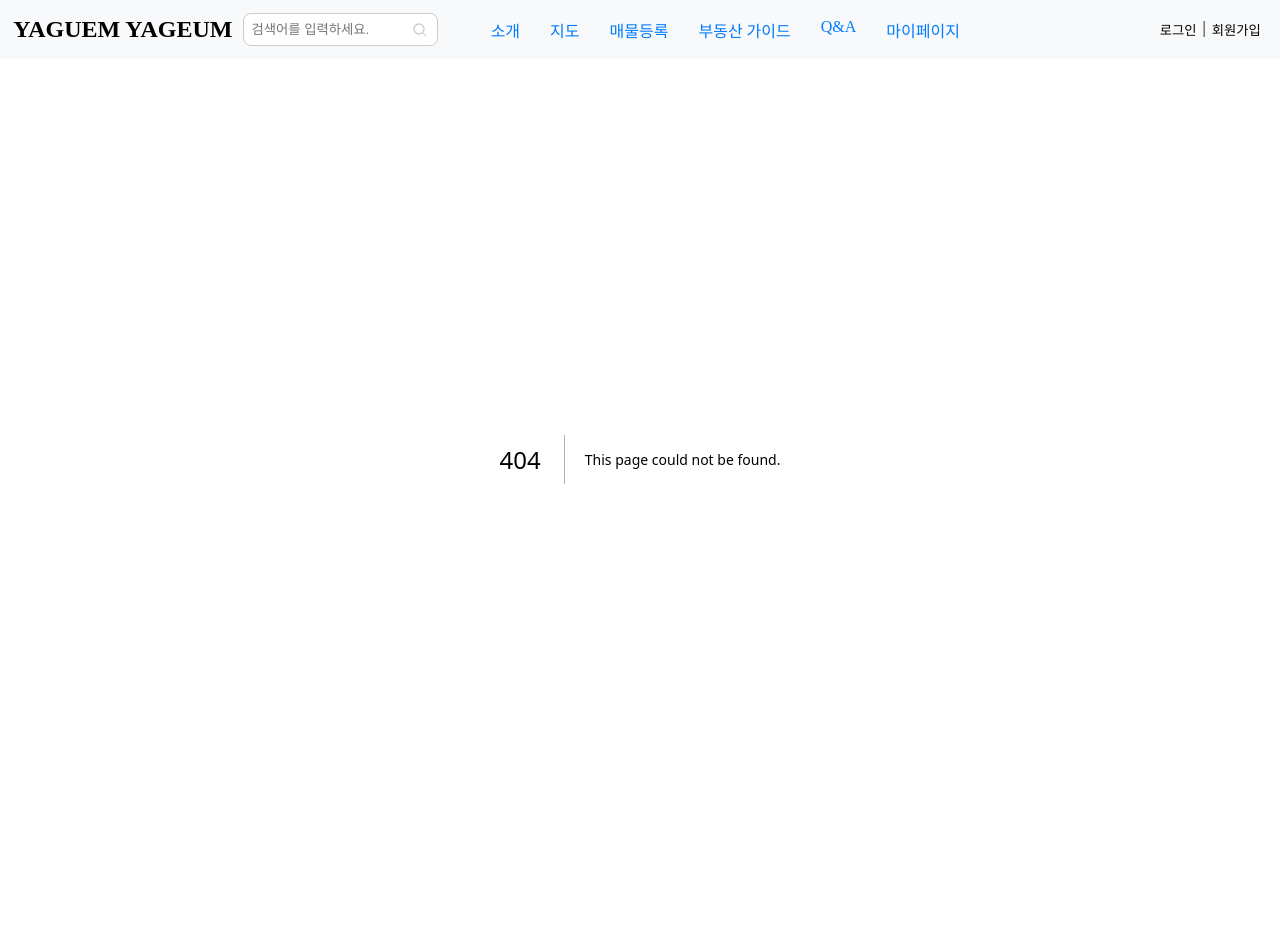
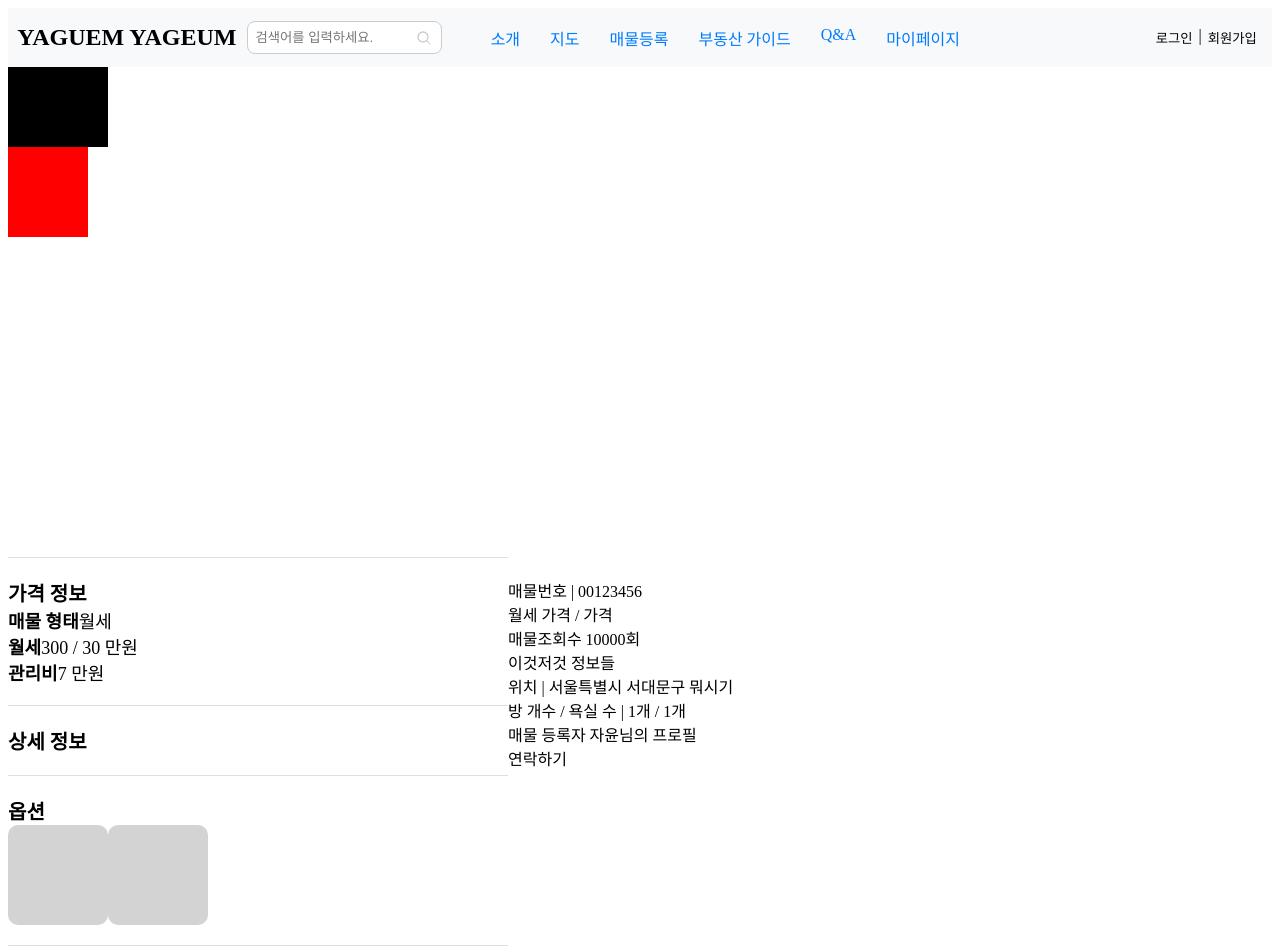
Before and after one commit to YAGEUM-YAGEUM/Yageum_Frontend, a Next.js app: page /house in a window 1280 px wide. Before the commit this address had no page. Shown: the top 952 px of the page. Before the commit the page ends 859 px from the top, so only its background shows below. Built offline with nearby package versions, Linux system fonts and the light colour scheme.

Commit message:
feat: 매물 상세정보 페이지 레이아웃 구현

```diff
--- /dev/null
+++ b/src/app/house/page.tsx
@@ -0,0 +1,157 @@
+'use client';
+
+import HLine from '@/components/register/hLine';
+import styled from 'styled-components';
+
+const Container = styled.div``;
+
+const Gallery = styled.div`
+  height: 300px;
+  display: grid;
+  grid-gap: 10px;
+
+  grid-template-areas:
+    'a b b'
+    'a b b';
+`;
+const HeadImage = styled.div`
+  background-color: black;
+  width: 100px;
+
+  height: 80px;
+`;
+const MoreImage = styled.div`
+  background-color: red;
+  width: 80px;
+
+  height: 30px;
+`;
+
+const HeadImageStyle = styled(HeadImage)`
+  grid-area: a;
+`;
+const MoreImageStyle = styled(MoreImage)`
+  grid-area: b;
+`;
+const DetailContainer = styled.div`
+  display: flex;
+  flex-direction: row;
+`;
+
+const Details = styled.div`
+  display: flex;
+  flex-direction: column;
+`;
+const DetailBox = styled.div`
+  display: flex;
+  flex-direction: column;
+`;
+const Title = styled.div`
+  font-weight: bold;
+  font-size: 20px;
+`;
+
+const Sub = styled.div`
+  display: flex;
+  flex-direction: row;
+`;
+const SubTitle = styled.div`
+  font-weight: 600;
+  font-size: 18px;
+`;
+const Content = styled.div`
+  font-weight: 400;
+  font-size: 18px;
+`;
+const Options = styled.div`
+  display: flex;
+  flex-direction: row;
+`;
+const Option = styled.div`
+  width: 100px;
+  height: 100px;
+  border-radius: 10px;
+  background-color: lightgray;
+`;
+
+const Card = styled.div`
+  display: flex;
+  flex-direction: column;
+`;
+
+function HouseDetailPage() {
+  return (
+    <Container>
+      {/* 사진들 */}
+      <HeadImageStyle />
+      <MoreImageStyle />
+      <MoreImageStyle />
+      <MoreImageStyle />
+      <Gallery />
+      <HLine />
+      <DetailContainer>
+        <Details>
+          {/* 정보박스 */}
+          <DetailBox>
+            <Title>가격 정보</Title>
+            <Sub>
+              <SubTitle>매물 형태</SubTitle>
+              <Content>월세</Content>
+            </Sub>
+            <Sub>
+              <SubTitle>월세</SubTitle>
+              <Content>300 / 30 만원</Content>
+            </Sub>
+            <Sub>
+              <SubTitle>관리비</SubTitle>
+              <Content>7 만원</Content>
+            </Sub>
+          </DetailBox>
+          <HLine />
+          {/* ---- */}
+          {/* 정보박스 */}
+          <DetailBox>
+            <Title>상세 정보</Title>
+            <Sub>
+              <SubTitle />
+              <Content />
+            </Sub>
+          </DetailBox>
+          <HLine />
+          {/* ---- */}
+          {/* 정보박스 */}
+          <DetailBox>
+            <Title>옵션</Title>
+            <Options>
+              <Option />
+              <Option />
+            </Options>
+          </DetailBox>
+          <HLine />
+          {/* ---- */}
+          {/* 정보박스 */}
+          <DetailBox>
+            <Title>상세 설명</Title>
+            <Sub>
+              <SubTitle />
+              <Content />
+            </Sub>
+          </DetailBox>
+          <HLine />
+          {/* ---- */}
+        </Details>
+        <Card>
+          <div>매물번호 | 00123456</div>
+          <div>월세 가격 / 가격</div>
+          <div>매물조회수 10000회 </div>
+          <div>이것저것 정보들</div>
+          <div>위치 | 서울특별시 서대문구 뭐시기</div>
+          <div>방 개수 / 욕실 수 | 1개 / 1개</div>
+          <div>매물 등록자 자윤님의 프로필 </div>
+          <div>연락하기</div>
+        </Card>
+      </DetailContainer>
+    </Container>
+  );
+}
+export default HouseDetailPage;
--- a/src/app/map/@filterBar/page.tsx
+++ b/src/app/map/@filterBar/page.tsx
@@ -2,7 +2,6 @@
 
 import styled from 'styled-components';
 import Filter from '@/components/map/filter';
-import Link from 'next/link';
 
 // title data
 
@@ -23,8 +22,6 @@ export default function FilterBar() {
       <Filter title="건물 종류" />
       <Filter title="월세|전세|매매" />
       <Filter title="가격" />
-      <Link href="/mypage">마이페이지</Link>
-      <Link href="/register">매물등록</Link>
     </Container>
   );
 }
--- a/src/app/map/@leftboard/page.tsx
+++ b/src/app/map/@leftboard/page.tsx
@@ -2,6 +2,7 @@
 
 import styled, { css } from 'styled-components';
 import { useState } from 'react';
+import { useRouter } from 'next/navigation';
 
 const Container = styled.div`
   display: flex;
@@ -46,6 +47,7 @@ const Box = styled.div`
   display: flex;
   flex-direction: row;
   align-items: center;
+  cursor: pointer;
   /* justify-content: center; */
 `;
 const Img = styled.div`
@@ -80,7 +82,7 @@ const categories = [
 
 export default function leftBoard() {
   const [activeCategory, setActive] = useState(categories[0].id);
-
+  const router = useRouter();
   return (
     <Container>
       <BoxCategory>
@@ -95,7 +97,7 @@ export default function leftBoard() {
         ))}
       </BoxCategory>
       <BoxContainer>
-        <Box>
+        <Box onClick={() => router.push('/house')}>
           <Img></Img>
           <Description>
             <Price>월세 | 가격 / 가격</Price>
```
